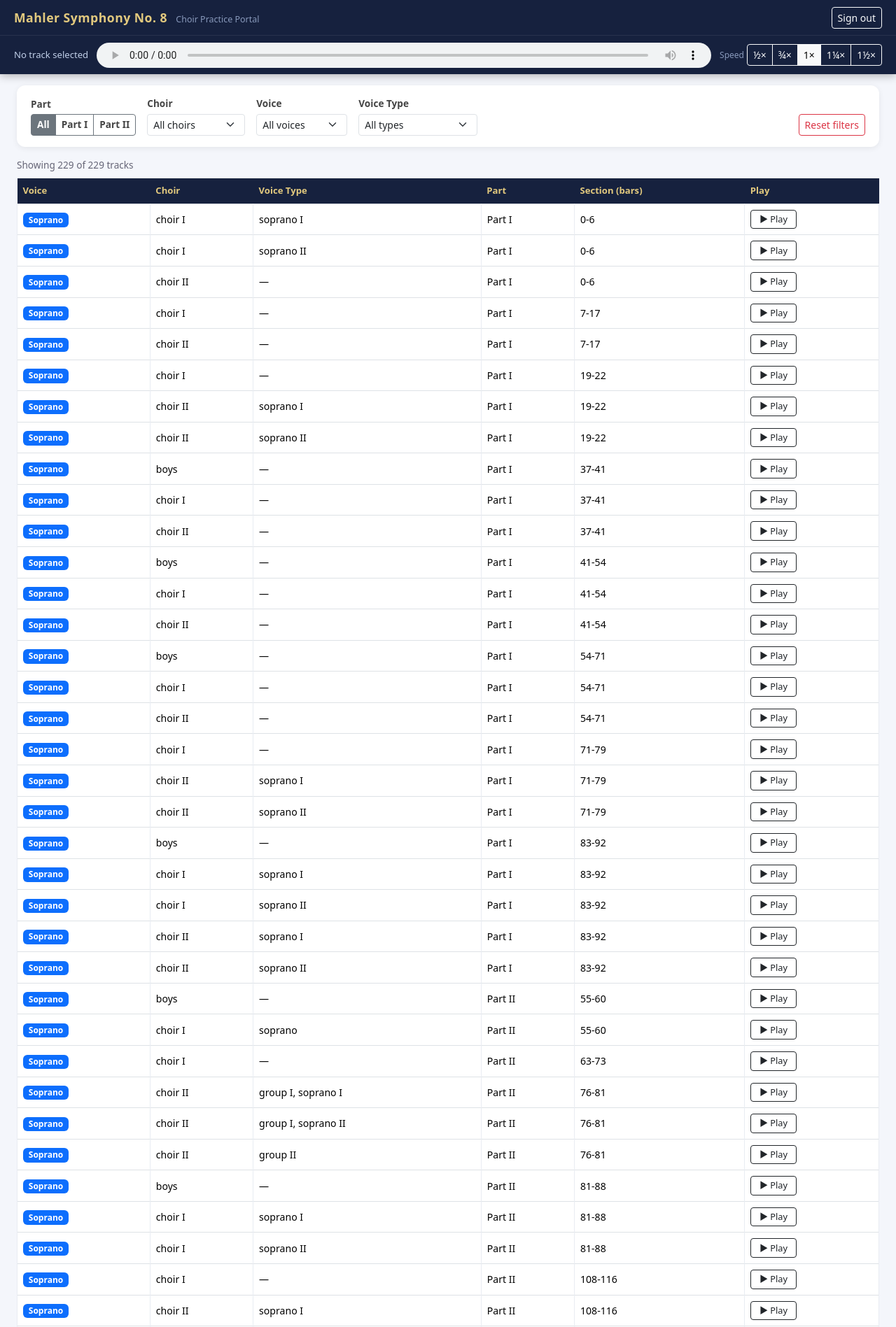
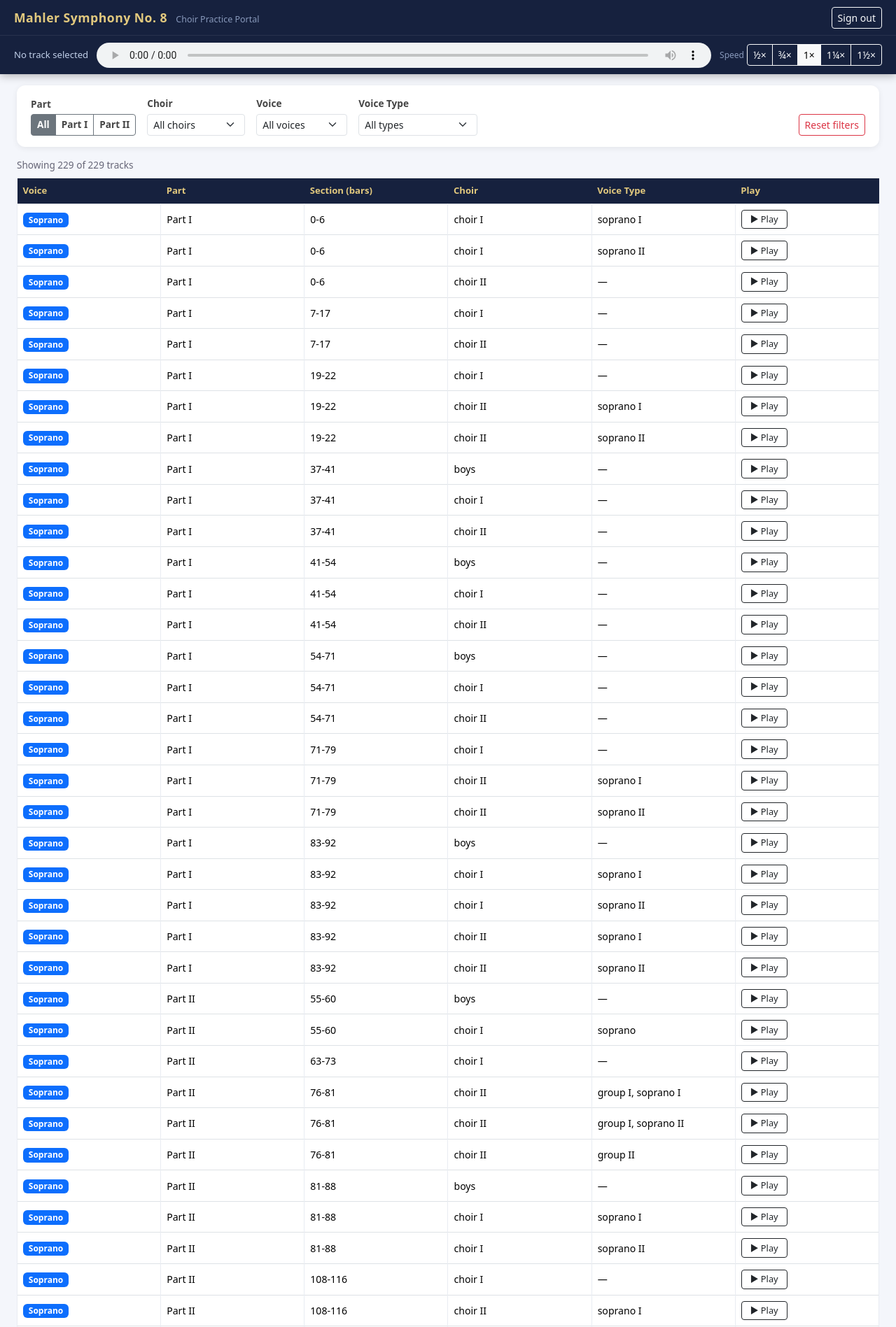
Before and after one commit to hrolfurg/MahlerPractice, a Flask app: page / in a window 1280 px wide. Shown: the top 1897 px of the page at 70% size. Run offline with Flask 3, Linux system fonts and the light colour scheme; the visitor is signed in with stand-in values (Sample User, id 1).

Commit message:
Reorder and equalise table columns
Columns now: Voice, Part, Section, Choir, Voice Type, Play.
Fixed table-layout forces equal width across all six columns.

Co-Authored-By: Claude Sonnet 4.6 <noreply@anthropic.com>

```diff
--- a/app/templates/index.html
+++ b/app/templates/index.html
@@ -71,6 +71,8 @@
       font-size: 0.85rem;
       color: #667;
     }
+    .track-table { table-layout: fixed; width: 100%; }
+    .track-table th, .track-table td { width: calc(100% / 6); }
     .track-table th {
       background: #16213e;
       color: #e2c97e;
@@ -192,10 +194,10 @@
       <thead>
         <tr>
           <th>Voice</th>
+          <th>Part</th>
+          <th>Section (bars)</th>
           <th>Choir</th>
           <th>Voice Type</th>
-          <th>Part</th>
-          <th>Section (bars)</th>
           <th>Play</th>
         </tr>
       </thead>
@@ -303,10 +305,10 @@ function render() {
     const colour = VOICE_COLOURS[t.voice] || "secondary";
     tr.innerHTML = `
       <td><span class="badge bg-${colour} badge-voice">${t.voice || "—"}</span></td>
+      <td>${t.part || "—"}</td>
+      <td>${t.section || "—"}</td>
       <td>${t.choir || "—"}</td>
       <td>${t.voice_type || "—"}</td>
-      <td>${t.part || "—"}</td>
-      <td>${t.section || "—"}</td>
       <td>
         <button class="btn btn-sm btn-outline-dark btn-play" data-file="${t.filename}"
                 data-label="${t.voice} · ${t.choir || '?'} · ${t.voice_type || t.part} · bars ${t.section}">
```
